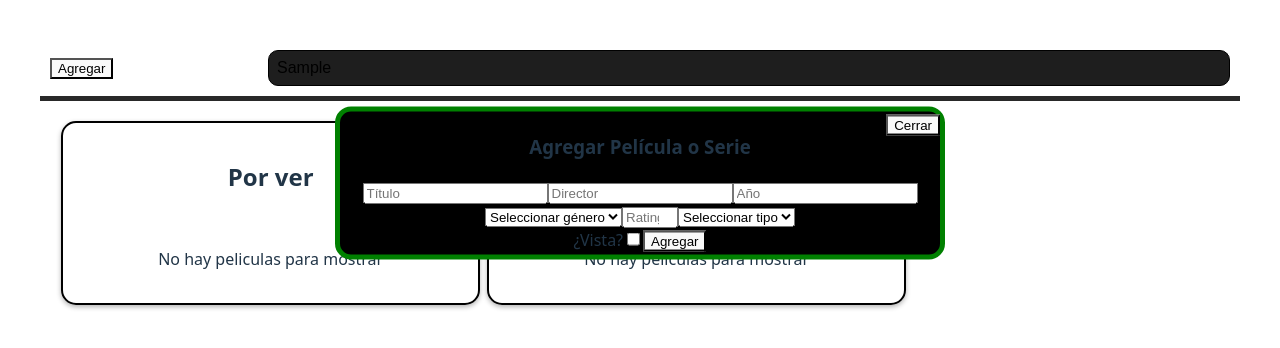
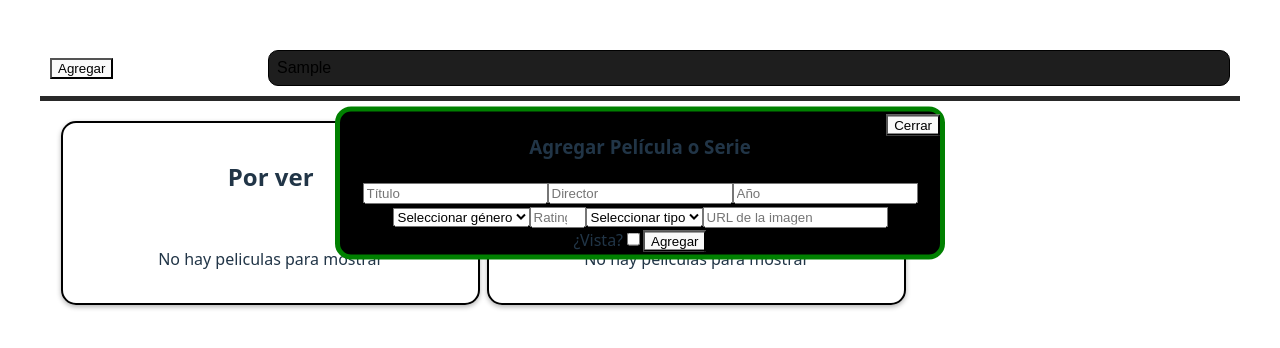
Before and after one commit to Rocio-Ayelen-Fernandez/Tp-React, a React (Vite) app in the folder tp-react-pwa/: page / in a window 1280 px wide. Both pictures are taken after typing "Sample" into the empty fields and a click on the button "Agregar". Shown: the top 348 px of the page. Built offline with nearby package versions, Linux system fonts and the light colour scheme.

Commit message:
Co-authored-by: Brisa Abril Celayes <brisa.celayes@est.fi.uncoma.edu.ar>

```diff
--- a/tp-react-pwa/Components/Card/Card.jsx
+++ b/tp-react-pwa/Components/Card/Card.jsx
@@ -5,14 +5,17 @@ import styles from './Card.module.css'
 //Array de botones
 let buttons=["Ver", "Estado", "E", "E"];
 
-const Card = ({title}) => {
+const Card = ({mediaItem}) => {
 
 
     return(
         <article className={styles.card}>
+            <div className={styles.image}><img src={mediaItem.url} /></div>
             <div className={styles.titleContainer}>
-                <h3 className={styles.title}>{title}</h3>
+                <h3 className={styles.title}>{mediaItem.title}</h3>
             </div>
+            <p>{mediaItem.director}</p>
+            <p>⭐ {mediaItem.rating}</p>
             <div className={styles.buttonsContainer}>
                 {/* Renderiza los botones del array */}
                 {buttons.map((buttonName, index) => (
--- a/tp-react-pwa/Components/Card/Card.module.css
+++ b/tp-react-pwa/Components/Card/Card.module.css
@@ -57,3 +57,14 @@
     background-color: #3a3a3a;
     transform: scale(1.05);
 }
+
+.image{
+    width: 50px;
+    height: 50px;
+}
+
+.image img{
+    width: 100%;
+    height: 100%;
+    object-fit: cover;
+}
--- a/tp-react-pwa/Components/List/List.jsx
+++ b/tp-react-pwa/Components/List/List.jsx
@@ -11,9 +11,9 @@ const List = ({title, array}) =>{
             <h2>{title}</h2>
             <div>
                 {array && array.length>0?
-                array.map((movie, index) => (
+                array.map((media, index) => (
 
-                    <Card title={movie} key={index}/>
+                    <Card mediaItem={media} key={index}/>
                 )) :  (<p>No hay peliculas para mostrar</p>)}
             </div>
         </section>
--- a/tp-react-pwa/Components/Modal/ModalAddMovie.jsx
+++ b/tp-react-pwa/Components/Modal/ModalAddMovie.jsx
@@ -1,31 +1,32 @@
 import Button from "../Button/Button";
 import styles from "./Modal.module.css";
-// traes el objeto
-const ModalAddMovie = ({ mediaItem, setMediaItem, isSeen, setIsSeen, onSubmit }) => {
 
-  // const handleChange = (e) => {
-  //   const { name, value, type, checked } = e.target;
-  //   setMediaItem({
-  //     ...mediaItem,
-  //     [name]: type === "checkbox" ? checked : value,
-  //   });
-  // };
-
-
+const ModalAddMovie = ({ mediaItem, setMediaItem, onSubmit }) => {
   const fields = [
     { name: "title", placeholder: "Título", type: "text" },
     { name: "director", placeholder: "Director", type: "text" },
     { name: "year", placeholder: "Año", type: "number" },
     {
-      name: "genre", type: "select", options: ["Drama", "Acción", "Comedia", "Ciencia Ficción"], placeholder: "Seleccionar género",
+      name: "genre",
+      type: "select",
+      options: ["Drama", "Acción", "Comedia", "Ciencia Ficción"],
+      placeholder: "Seleccionar género",
     },
     {
-      name: "rating", placeholder: "Rating (0-10)", type: "number", min: 0, max: 10,},
+      name: "rating",
+      placeholder: "Rating (0-10)",
+      type: "number",
+      min: 0,
+      max: 10,
+    },
     {
-      name: "type", type: "select", options: ["Película", "Serie"], placeholder: "Seleccionar tipo",
+      name: "type",
+      type: "select",
+      options: ["Película", "Serie"],
+      placeholder: "Seleccionar tipo",
     },
+    {name: "url", placeholder: "URL de la imagen", type: "text"},
   ];
-
 
   const handleChange = (e) => {
     const { name, value, type, checked } = e.target;
@@ -35,26 +36,6 @@ const ModalAddMovie = ({ mediaItem, setMediaItem, isSeen, setIsSeen, onSubmit })
     }));
   };
 
-// /**
-//  * array =[
-//  *  {
-//  * tittle: 'Origen',
-//  * director: '....',
-//  * img: 'url',
-//  * year: 23,
-//  * genre: '...',
-//  * rating: 2.5,
-//  *
-//  * }
-//  * ]
-//  */
-
-/**
- * obj{
- * tittl
- * }
-    const [inputs, setInptus] = useState('')
- */
   return (
     <div className={styles.modalForm}>
       <h3>Agregar Película o Serie</h3>
@@ -64,7 +45,7 @@ const ModalAddMovie = ({ mediaItem, setMediaItem, isSeen, setIsSeen, onSubmit })
             <select
               key={field.name}
               name={field.name}
-                value={mediaItem[field.name]}
+              value={mediaItem[field.name] || ""}
               onChange={handleChange}
             >
               <option value="">{field.placeholder}</option>
@@ -80,7 +61,7 @@ const ModalAddMovie = ({ mediaItem, setMediaItem, isSeen, setIsSeen, onSubmit })
               type={field.type}
               name={field.name}
               placeholder={field.placeholder}
-                value={mediaItem[field.name]}
+              value={mediaItem[field.name] || ""}
               min={field.min}
               max={field.max}
               onChange={handleChange}
@@ -94,7 +75,7 @@ const ModalAddMovie = ({ mediaItem, setMediaItem, isSeen, setIsSeen, onSubmit })
         <input
           type="checkbox"
           name="isSeen"
-            checked={mediaItem.isSeen}
+          checked={mediaItem.isSeen || false}
           onChange={handleChange}
         />
       </label>
@@ -105,66 +86,3 @@ const ModalAddMovie = ({ mediaItem, setMediaItem, isSeen, setIsSeen, onSubmit })
 };
 
 export default ModalAddMovie;
-
-
-// VERSION CON FIELDS
-
-/* <div className={styles.modalForm}>
-<h3>Agregar Película o Serie</h3>
-<div className={styles.modalGrid}>
-  {fields.map((field) =>
-    field.type === "select" ? (
-      <select
-        key={field.name}
-        name={field.name}
-        value={mediaItem[field.name]}
-        onChange={handleChange}
-      >
-        <option value="">{field.placeholder}</option>
-        {field.options.map((opt) => (
-          <option key={opt} value={opt}>
-            {opt}
-          </option>
-        ))}
-      </select>
-    ) : (
-      <input
-        key={field.name}
-        type={field.type}
-        name={field.name}
-        placeholder={field.placeholder}
-        value={mediaItem[field.name]}
-        min={field.min}
-        max={field.max}
-        onChange={handleChange}
-      />
-    )
-  )}
-</div> */
-
-
-// VERSION ORIGINAL
-
-// const ModalAddMovie = ({ mediaItem, setMediaItem, isSeen, setIsSeen, onSubmit }) => {
-//   return (
-//     <div>
-//       <h3>Agregar Película</h3>
-//       <input
-//         type="text"
-//         value={mediaItem}
-//         onChange={(e) => setMediaItem(e.target.value)}
-//       />
-//       <label>
-//         ¿Vista?
-//         <input
-//           type="checkbox"
-//           checked={isSeen}
-//           onChange={() => setIsSeen(!isSeen)}
-//         />
-//       </label>
-//       <Button name="Agregar" onclick={onSubmit} />
-//     </div>
-//   );
-// };
-
-// export default ModalAddMovie;
--- a/tp-react-pwa/pages/Home/Home.jsx
+++ b/tp-react-pwa/pages/Home/Home.jsx
@@ -15,12 +15,17 @@ const Home = () => {
   const [modalType, setModalType] = useState(null);
 
   // Input Add Movie
-  const [mediaItem, setMediaItem] = useState({nombre: "",
-    año: "",
+  const [mediaItem, setMediaItem] = useState({
+    title: "",
+    director: "",
+    year: "",
+    genre: "",
     rating: "",
-    genero: "",
-    isSeen: false,});
-  const [isSeen, setIsSeen] = useState(false);
+    type: "",
+    isSeen: false,
+    img: "",
+  });
+
 
 // Input SearchMovie
 const [search, setSearch] = useState('')
@@ -40,6 +45,21 @@ const [search, setSearch] = useState('')
     setModalType("addMovie");
     setShowModal(true);
   };
+
+
+  const getListaPorVer = () => {
+
+    let filteredList = listaPorVer
+
+    if(search.trim() !== ""){
+      filteredList = listaPorVer.filter((item) =>
+        item.toLocaleLowerCase().includes(search.toLocaleLowerCase())
+      )
+    }
+
+
+    return filteredList
+  }
 
   // const searchMovie = () =>{
 
@@ -101,22 +121,10 @@ const [search, setSearch] = useState('')
 
   // Guardar película
   const handleSubmit = () => {
-    if (!mediaItem.nombre.trim()) return;
+    if (!mediaItem.title.trim()) return;
 
-/*
-    /*
-    obj ={}
-     * if(mediaItem.tittle !== '' && mediaItem.genre !=='' && ){
-     * obj.tittle =  titulo: mediaItem.title,
-      obj.genre = mediaItem.genre
-}
-     * }else{
-    error
-    }
-//  const [mediaItem, setMediaItem] = useState({})
 
-     */
-    if (!isSeen) {
+    if (!mediaItem.isSeen) {
       const nuevaListaPorVer = [...listaPorVer, mediaItem];
       setListaPorVer(nuevaListaPorVer);
       localStorage.setItem("listaPorVer", JSON.stringify(nuevaListaPorVer));
@@ -126,8 +134,15 @@ const [search, setSearch] = useState('')
       localStorage.setItem("listaVistas", JSON.stringify(nuevaListaVistas));
     }
 
-    setMediaItem("");
-    setIsSeen(false);
+    setMediaItem({
+      title: "",
+      director: "",
+      year: "",
+      genre: "",
+      rating: "",
+      type: "",
+      isSeen: false,
+    });
     setShowModal(false);
   };
 
@@ -141,8 +156,6 @@ const [search, setSearch] = useState('')
           {...commonProps}
           mediaItem={mediaItem}
           setMediaItem={setMediaItem}
-          isSeen={isSeen}
-          setIsSeen={setIsSeen}
           onSubmit={handleSubmit}
         />
       );
@@ -172,9 +185,7 @@ const [search, setSearch] = useState('')
 
           <List
           title="Por ver"
-          array={listaPorVer.filter((item) =>
-            item.toLocaleLowerCase().includes(search.toLocaleLowerCase())
-          )}
+          array={getListaPorVer()}
         />
           <List title="Vista" array={listaVistas} />
         </div>
```
Lines whose indentation alone changed are shown as unchanged.
